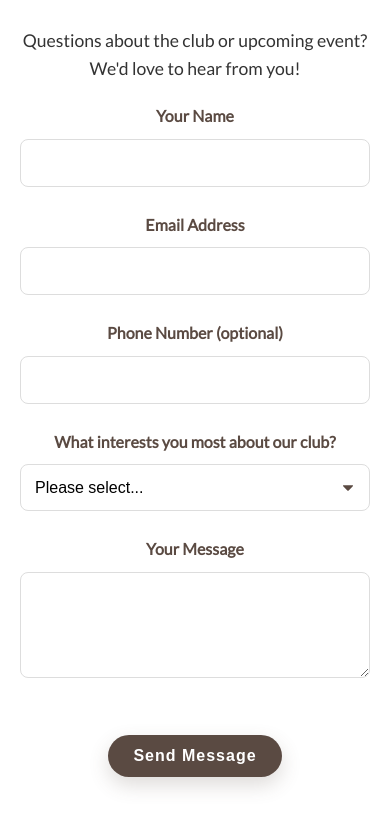
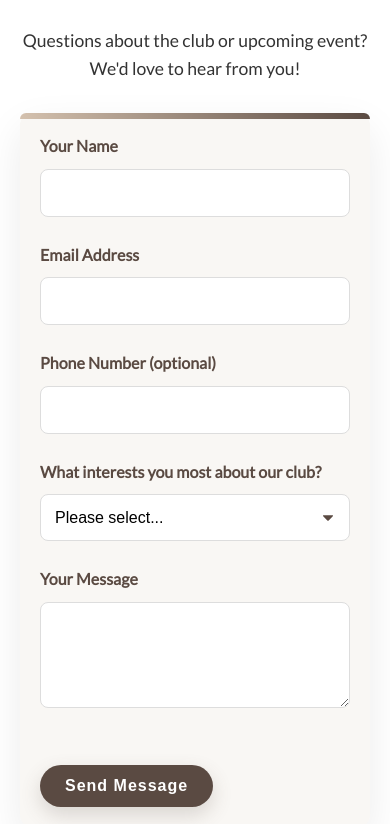
Before and after one commit to whakatanehomemakersclub/whakatanehomemakersclub.github.io, a plain HTML site: page index.html in a window 390 px wide. Shown: the part 2417-3241 px from the top of the page. Drawn offline with nearby package versions, Linux system fonts and the light colour scheme; a web font is replaced by a local one.

Commit message:
Update styles.css

```diff
--- a/styles.css
+++ b/styles.css
@@ -243,6 +243,29 @@ p {
   background-color: var(--card-bg);
 }
 
+/* Contact Form Container - New */
+.contact-form-container {
+  max-width: 700px;
+  margin: 30px auto;
+  text-align: left;
+  background-color: #f9f7f4;
+  padding: 40px;
+  border-radius: 12px;
+  box-shadow: 0 15px 40px rgba(0,0,0,0.08);
+  position: relative;
+}
+
+.contact-form-container::before {
+  content: '';
+  position: absolute;
+  top: 0;
+  left: 0;
+  width: 100%;
+  height: 6px;
+  background: linear-gradient(90deg, var(--accent-color), var(--primary-color));
+  border-radius: 12px 12px 0 0;
+}
+
 .contact-btn {
   display: inline-block;
   padding: 16px 38px;
@@ -449,6 +472,10 @@ footer {
     width: 250px;
     margin-bottom: 40px;
   }
+
+  .contact-form-container {
+    padding: 30px;
+  }
 }
 
 @media (max-width: 768px) {
@@ -478,6 +505,10 @@ footer {
   .logo {
     width: 220px;
     margin-bottom: 30px;
+  }
+
+  .contact-form-container {
+    padding: 25px;
   }
 }
 
@@ -523,6 +554,10 @@ footer {
 
   .hero::after {
     height: 10px;
+  }
+
+  .contact-form-container {
+    padding: 20px;
   }
 }
 
```
